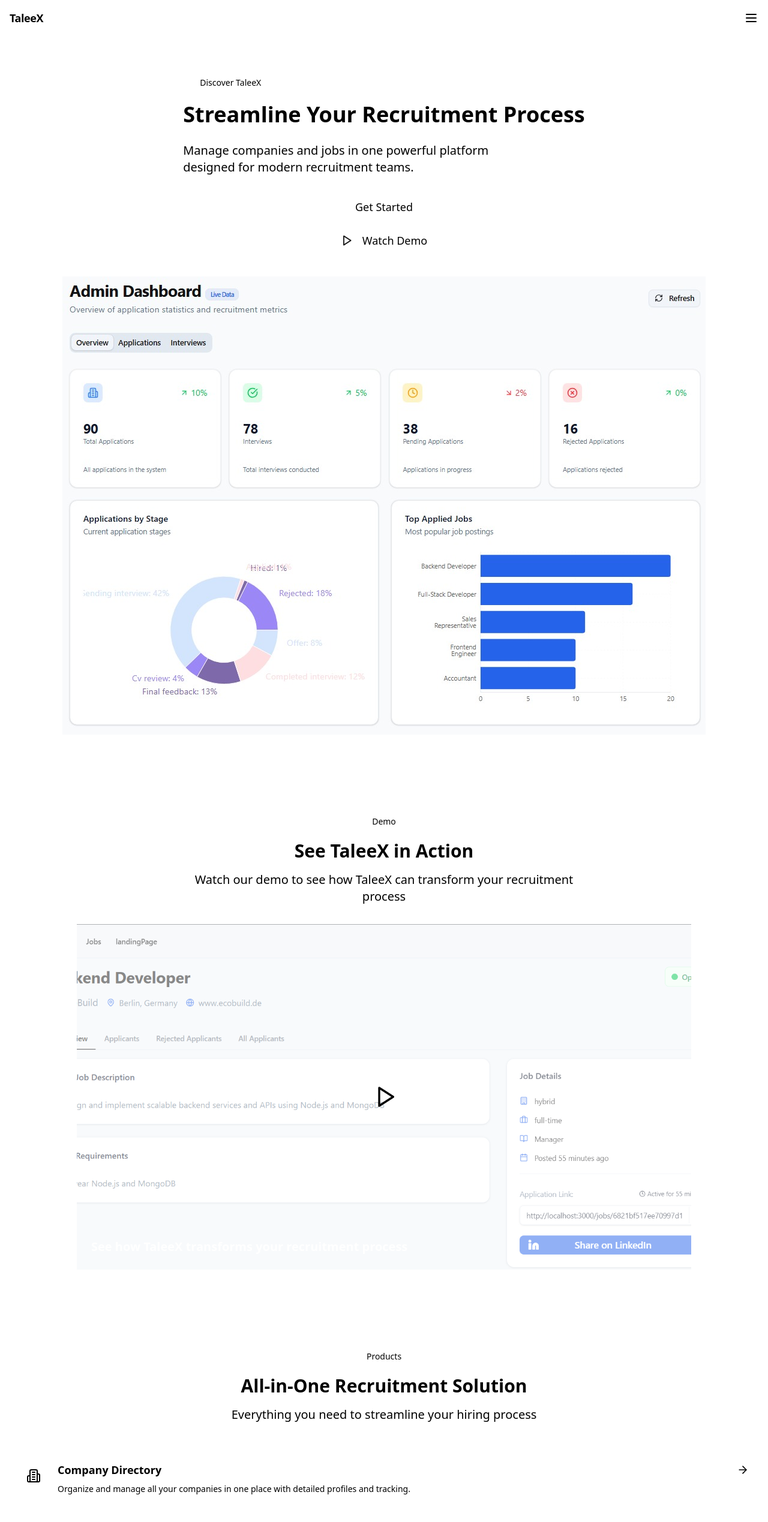
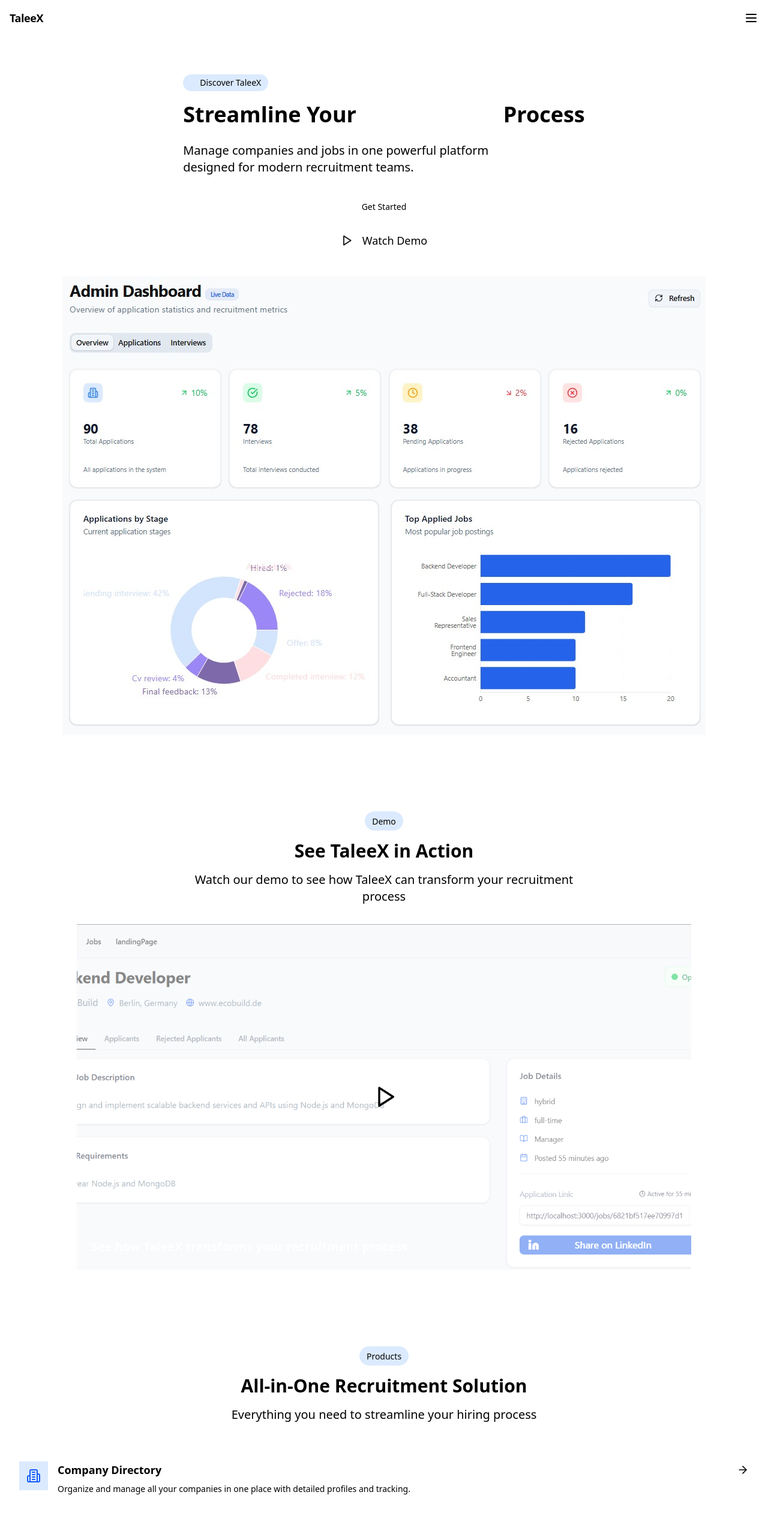
Before and after one commit to TaleeX-Team/TaleeX-client, a React (Vite) app: page /landing-page in a window 1280 px wide. Shown: the top 2538 px of the page at 60% size. Built offline with nearby package versions, Linux system fonts and the light colour scheme.

Commit message:
landing page

```diff
--- a/src/features/landingPage/landingPage.jsx
+++ b/src/features/landingPage/landingPage.jsx
@@ -52,7 +52,7 @@
       description:
         "Organize and manage all your companies in one place with detailed profiles and tracking.",
       icon: Building2,
-      color: "primary",
+      color: "blue",
     },
     {
       id: 1,
@@ -60,7 +60,7 @@
       description:
         "Post and manage job openings with ease. Track applications and manage your hiring pipeline efficiently.",
       icon: Briefcase,
-      color: "primary",
+      color: "green",
     },
     {
       id: 2,
@@ -68,7 +68,7 @@
       description:
         "Streamline your candidate management process. Organize profiles, schedule interviews, and collaborate with teams.",
       icon: Users,
-      color: "primary",
+      color: "amber",
     },
     {
       id: 3,
@@ -76,7 +76,7 @@
       description:
         "Streamline your candidate management process. Organize profiles, schedule interviews, and collaborate with teams.",
       icon: Bot,
-      color: "primary",
+      color: "red",
     },
   ];
 
@@ -163,7 +163,7 @@
               Pricing
             </button>
             <Link to={"/auth"}>
-              <Button>Get Started</Button>
+              <Button className=" bg-gradient-to-r from-primary to-purple-600 hover:from-primary/90 hover:to-purple-700">Get Started</Button>
             </Link>
           </nav>
 
@@ -213,7 +213,7 @@
         <div className="container mx-auto px-4">
           <div className="flex flex-col md:flex-row items-center">
             <div className="md:w-1/2 mb-10 md:mb-0">
-              <div className="inline-block mb-4 px-3 py-1 bg-primary/10 rounded-full">
+              <div className="inline-block mb-4 px-3 py-1  bg-blue-100 rounded-full">
                 <span className="text-sm text-primary font-medium flex items-center">
                   <span className="w-2 h-2 bg-primary rounded-full mr-2"></span>
                   Discover TaleeX
@@ -222,14 +222,14 @@
 
               <h1 className="text-4xl md:text-6xl font-bold mb-6 leading-tight">
                 Streamline Your{" "}
-                <span className="text-primary">Recruitment</span> Process
+                <span className=" font-bold mb-6 bg-gradient-to-r from-blue-600 to-purple-600 bg-clip-text text-transparent">Recruitment</span> Process
               </h1>
               <p className="text-xl text-muted-foreground mb-8 max-w-lg">
                 Manage companies and jobs in one powerful platform designed for
                 modern recruitment teams.
               </p>
               <div className="flex flex-col sm:flex-row gap-4">
-                <Button size="lg" className="text-lg">
+                <Button size="lg" className=" bg-gradient-to-r from-primary to-purple-600 hover:from-primary/90 hover:to-purple-700">
                   Get Started
                 </Button>
                 <Button
@@ -262,7 +262,7 @@
         <div className="container mx-auto px-4">
           <div className="max-w-5xl mx-auto">
             <div className="text-center mb-8">
-              <div className="inline-block mb-4 px-3 py-1 bg-primary/10 rounded-full">
+              <div className="inline-block mb-4 px-3 py-1  bg-blue-100 rounded-full">
                 <span className="text-sm text-primary font-medium">Demo</span>
               </div>
               <h2 className="text-3xl font-bold mb-4">See TaleeX in Action</h2>
@@ -303,7 +303,7 @@
       <section id="products" className="py-16 bg-muted">
         <div className="container mx-auto px-4">
           <div className="text-center mb-12">
-            <div className="inline-block mb-4 px-3 py-1 bg-primary/10 rounded-full">
+            <div className="inline-block mb-4 px-3 py-1  bg-blue-100 rounded-full">
               <span className="text-sm text-primary font-medium">Products</span>
             </div>
             <h2 className="text-3xl font-bold mb-4">
@@ -330,9 +330,9 @@
                   >
                     <div className="flex p-4">
                       <div
-                        className={`w-12 h-12 rounded-lg bg-primary/10 flex items-center justify-center group-hover:bg-primary/20 transition-colors mr-4`}
+                        className={`w-12 h-12 rounded-lg  bg-blue-100 flex items-center justify-center group-hover:bg-primary/20 transition-colors mr-4`}
                       >
-                        <card.icon className={`h-6 w-6 text-primary`} />
+                         <card.icon className={`h-6 w-6 text-${card.color}-600`} />
                       </div>
                       <div className="flex-1">
                         <div className="flex items-center justify-between">
@@ -471,7 +471,7 @@
       <section id="how-it-works" className="py-16 bg-background">
         <div className="container mx-auto px-4">
           <div className="text-center mb-12">
-            <div className="inline-block mb-4 px-3 py-1 bg-primary/10 rounded-full">
+            <div className="inline-block mb-4 px-3 py-1  bg-blue-100 rounded-full">
               <span className="text-sm text-primary font-medium">
                 How It Works
               </span>
@@ -486,7 +486,7 @@
 
           <div className="grid grid-cols-1 md:grid-cols-3 gap-8 max-w-4xl mx-auto">
             <div className="bg-card p-6 rounded-xl shadow-md text-center border border-border hover:shadow-lg transition-shadow">
-              <div className="w-16 h-16 rounded-full bg-primary/10 text-primary flex items-center justify-center text-2xl font-bold mx-auto mb-4">
+              <div className="w-16 h-16 rounded-full  bg-blue-100 text-primary flex items-center justify-center text-2xl font-bold mx-auto mb-4">
                 1
               </div>
               <h3 className="text-xl font-semibold mb-2">
@@ -498,7 +498,7 @@
             </div>
 
             <div className="bg-card p-6 rounded-xl shadow-md text-center border border-border hover:shadow-lg transition-shadow">
-              <div className="w-16 h-16 rounded-full bg-primary/10 text-primary flex items-center justify-center text-2xl font-bold mx-auto mb-4">
+              <div className="w-16 h-16 rounded-full  bg-blue-100 text-primary flex items-center justify-center text-2xl font-bold mx-auto mb-4">
                 2
               </div>
               <h3 className="text-xl font-semibold mb-2">Add Companies</h3>
@@ -508,7 +508,7 @@
             </div>
 
             <div className="bg-card p-6 rounded-xl shadow-md text-center border border-border hover:shadow-lg transition-shadow">
-              <div className="w-16 h-16 rounded-full bg-primary/10 text-primary flex items-center justify-center text-2xl font-bold mx-auto mb-4">
+              <div className="w-16 h-16 rounded-full  bg-blue-100 text-primary flex items-center justify-center text-2xl font-bold mx-auto mb-4">
                 3
               </div>
               <h3 className="text-xl font-semibold mb-2">Post Jobs</h3>
@@ -524,7 +524,7 @@
       <section id="pricing" className="py-16 bg-muted">
         <div className="container mx-auto px-4">
           <div className="text-center mb-12">
-            <div className="inline-block mb-4 px-3 py-1 bg-primary/10 rounded-full">
+            <div className="inline-block mb-4 px-3 py-1  bg-blue-100 rounded-full">
               <span className="text-sm text-primary font-medium">Pricing</span>
             </div>
             <h2 className="text-3xl font-bold mb-4">
@@ -541,7 +541,7 @@
               <div className="mt-4 mb-2">
                 <span className="text-3xl font-bold">$9.99</span>
               </div>
-              <div className="bg-primary/10 p-3 rounded-md text-center mx-4 my-5">
+              <div className=" bg-blue-100 p-3 rounded-md text-center mx-4 my-5">
                 <div className="flex items-center justify-center">
                   <span className="text-2xl font-bold text-primary">10000</span>
                   <Coins className="h-5 w-5 ml-2 text-primary" />
@@ -575,7 +575,7 @@
               <div className="mt-4 mb-2">
                 <span className="text-3xl font-bold">$19.99</span>
               </div>
-              <div className="bg-primary/10 p-3 rounded-md text-center mx-4 my-5">
+              <div className=" bg-blue-100 p-3 rounded-md text-center mx-4 my-5">
                 <div className="flex items-center justify-center">
                   <span className="text-2xl font-bold text-primary">25000</span>
                   <Coins className="h-5 w-5 ml-2 text-primary" />
@@ -603,7 +603,7 @@
               <div className="mt-4 mb-2">
                 <span className="text-3xl font-bold">$29.99</span>
               </div>
-              <div className="bg-primary/10 p-3 rounded-md text-center mx-4 my-5">
+              <div className=" bg-blue-100 p-3 rounded-md text-center mx-4 my-5">
                 <div className="flex items-center justify-center">
                   <span className="text-2xl font-bold text-primary">40000</span>
                   <Coins className="h-5 w-5 ml-2 text-primary" />
@@ -644,7 +644,7 @@
               <div className="bg-card p-4 rounded-xl border border-border shadow-md">
                 <div className="flex items-center justify-between mb-3">
                   <h3 className="font-semibold">CV Review</h3>
-                  <div className="bg-primary/10 text-primary px-2 py-1 rounded flex items-center">
+                  <div className=" bg-blue-100 text-primary px-2 py-1 rounded flex items-center">
                     <span className="text-sm font-medium mr-1">40</span>
                     <Coins className="h-4 w-4" />
                   </div>
@@ -657,7 +657,7 @@
               <div className="bg-card p-4 rounded-xl border border-border shadow-md">
                 <div className="flex items-center justify-between mb-3">
                   <h3 className="font-semibold">Final Evaluation</h3>
-                  <div className="bg-primary/10 text-primary px-2 py-1 rounded flex items-center">
+                  <div className=" bg-blue-100 text-primary px-2 py-1 rounded flex items-center">
                     <span className="text-sm font-medium mr-1">60</span>
                     <Coins className="h-4 w-4" />
                   </div>
@@ -670,7 +670,7 @@
               <div className="bg-card p-4 rounded-xl border border-border shadow-md">
                 <div className="flex items-center justify-between mb-3">
                   <h3 className="font-semibold">AI Interview</h3>
-                  <div className="bg-primary/10 text-primary px-2 py-1 rounded flex items-center">
+                  <div className=" bg-blue-100 text-primary px-2 py-1 rounded flex items-center">
                     <span className="text-sm font-medium mr-1">100</span>
                     <Coins className="h-4 w-4" />
                   </div>
@@ -700,7 +700,7 @@
             </div>
             <br />
             <Link to="/">
-              <Button className="bg-white text-blue-600 hover:bg-blue-50 text-lg py-6 px-8">
+              <Button className="bg-muted text-foreground hover:bg-blue-50 text-lg py-6 px-8">
                 Get Started Now
               </Button>
             </Link>
@@ -709,7 +709,7 @@
       </section>
 
       {/* Footer */}
-      <footer className="bg-white py-12 border-t border-gray-100">
+      <footer className="bg-background py-12 ">
         <div className="container mx-auto px-4">
           <div className="flex flex-col md:flex-row justify-between items-center mb-8">
             <div className="flex items-center mb-4 md:mb-0">
@@ -767,7 +767,7 @@
             </div>
           </div>
 
-          <div className="mt-8 pt-8 border-t border-gray-100 text-center text-sm text-gray-500">
+          <div className="mt-8 pt-8  text-center text-sm text-gray-500">
             © {new Date().getFullYear()} TaleeX. All rights reserved.
           </div>
         </div>
```
